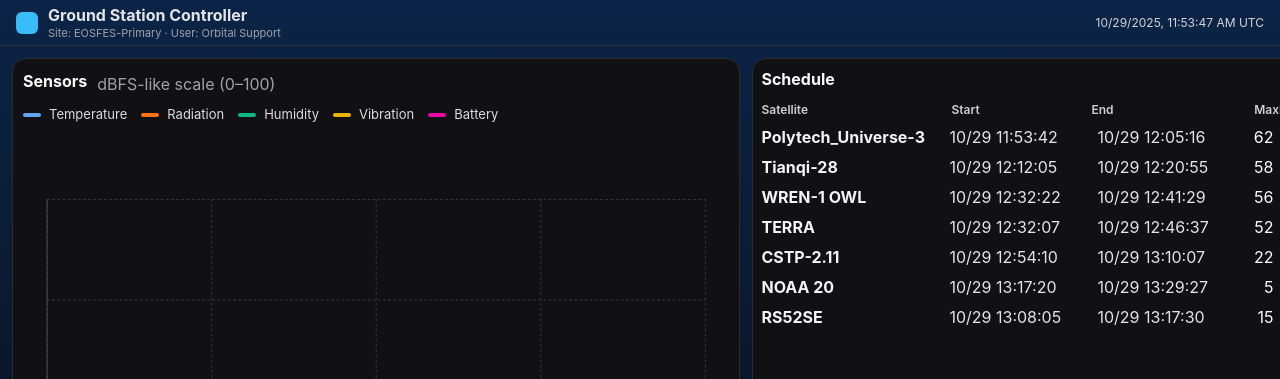
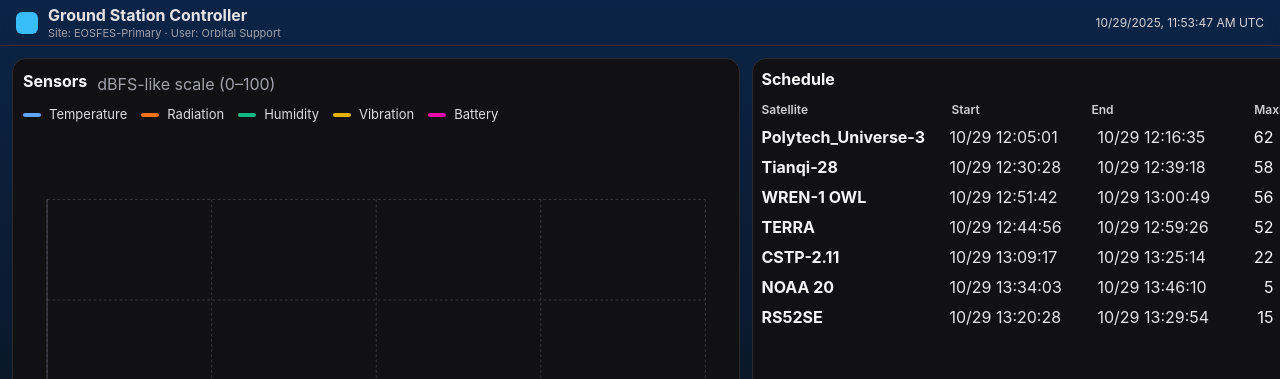
Before and after one commit to Gyeongje/gs_visual, a React (Create React App) app: page / in a window 1280 px wide. Shown: the top 379 px of the page. Built offline with nearby package versions, Linux system fonts and the light colour scheme.

Commit message:
UPDATE schedule: 폴리텍 start 시각 더 여유롭게

```diff
--- a/src/App.js
+++ b/src/App.js
@@ -42,7 +42,7 @@
 
   // 각 위성의 시작 시간을 5분, 15분, 25분 ... 간격으로 설정
   return sats.map((s, i) => {
-    const start = new Date(base.getTime() + (5 + i * 10 * (1 + Math.random()) * 60 * 1000)); // 첫 번째 5분, 이후 10분 간격
+    const start = new Date(base.getTime() + (5 + (i + 1) * 10 * (1 + Math.random()) * 60 * 1000)); // 첫 번째 5분, 이후 10분 간격
     const end = new Date(start.getTime() + 8 * (1 + Math.random()) * 60 * 1000); // 8분 후 종료
     return {
       ...s,
```
